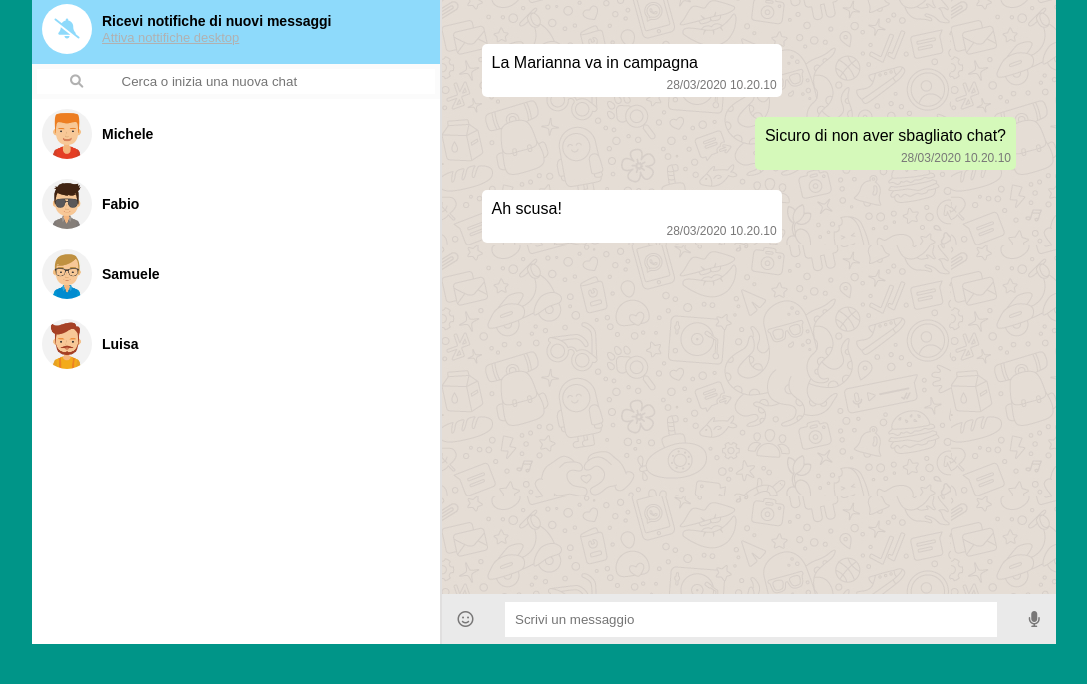
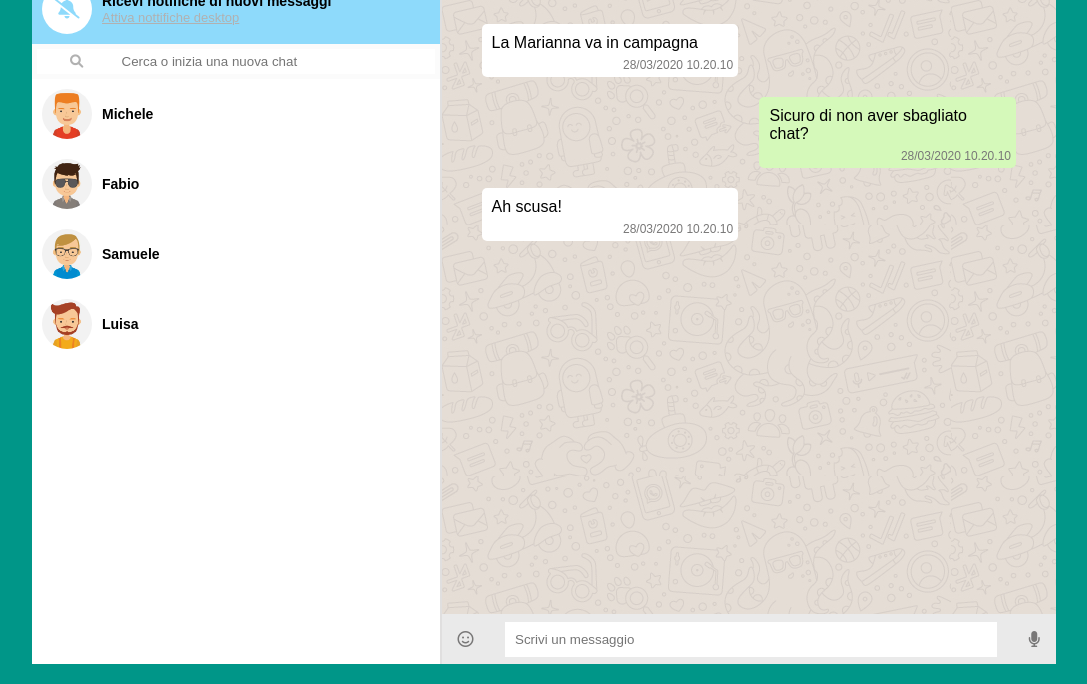
Before and after one commit to radfarelmira/vue-boolzapp, a plain HTML site: page milestone-1/index.html in a window 1280 px wide. Shown: the part 116-800 px from the top of the page, without its empty margins (96-1183 px from the left). Drawn offline with nearby package versions, Linux system fonts and the light colour scheme.

```diff
--- a/milestone-1/css/style.css
+++ b/milestone-1/css/style.css
@@ -28,20 +28,21 @@
 }
 
 /* Container */
-.app-container{
+.app-wrapper{
     width: 100%;
     height: 100vh;
     display: flex;
     justify-content: center;
     align-items: center;
-    background-color: #009588;
+    min-width: 950px;
+    background-color: #009688;
+    background-color: linear-gradient(#009688 0px, #009688 15vh, #dddbd1 15vh, #d2dbdc 100%);;
 }
 
 /* App-wrapper */
-.app-wrapper{
+.app-container{
     width: 80%;
-    min-width: 950px;
-    height: 90vh;
+    height: 95%;
 }
 
 /* MAIN */
@@ -59,8 +60,10 @@
     flex-direction: column;
     background-color: white;
     border-right: 2px solid #e0dfdf;
+    overflow:hidden;
 }
 
+/* COMMON */
 .container{
     display: flex;
     justify-content: space-between;
@@ -134,8 +137,9 @@
     border: none;
 }
 
- /* Section User List */
- nav .user-list{
+/* Section User List */
+nav .user-list{
+    flex-grow: 1;
     overflow-y: auto;
 }
 
@@ -152,8 +156,9 @@
 .user-contact{
     width: 60%;
     height: 100%;
-    /* test */
-    background-color: plum;
+    overflow:hidden;
+    display: flex;
+    flex-direction: column;
 }
 
 /* Section User Access */
@@ -164,7 +169,7 @@
 /*Section Chat Area */
 .user-contact .chat-area{
     width: 100%;
-    height:calc(100% - 120px);
+    flex-grow: 1;
     overflow-y: auto;
     background-image:url(../img/mine.jpg) ;
 }
@@ -176,18 +181,19 @@
 }
 
 .chat-area li{
-    max-width: 300px;
+    max-width: 48%;
+    min-width: 25%;
     border-radius: 5px;
     padding: 10px;
     margin: 10px 0;
     position: relative;
 }
 
-.chat-area .received-sms{
+.chat-area .sms.received{
     background-color: white;
 }
 
-.chat-area .sent-sms{
+.chat-area .sms.sent{
     background-color: #d5f9ba;
     align-self: flex-end;
 }
--- a/milestone-1/index.html
+++ b/milestone-1/index.html
@@ -14,8 +14,8 @@
 <body>
 
     <div id="root">
+        <div class="app-wrapper">
             <div class="app-container">
-            <div class="app-wrapper">
                 <!-- MIAN -->
                 <main>
                     <!--NAV -->
@@ -63,11 +63,9 @@
                     </section>
 
                     <!-- Section User List -->
-                    <section v-for="contact in contacts" class="user-list">
-                        <ul>
-                            <li>
+                    <section  class="user-list">
                         <!-- Single User -->
-                                <div class="single-user">
+                        <div v-for="contact in contacts" class="single-user">
                             <div class="container">
                                 <div class="info">
                                     <div class="image" >
@@ -79,9 +77,6 @@
                                 </div>
                             </div>
                         </div>
-                            </li>
-
-                        </ul>
                     </section>
 
                 </nav>
@@ -114,7 +109,7 @@
                     <section class="chat-area">
                         <ul>
                             <!-- Single sms -->
-                            <li class="received-sms">
+                            <li class="sms received">
                                 <div class="sms-text">
                                     La Marianna va in campagna
                                 </div>
@@ -123,7 +118,7 @@
                             </li>
 
                             <!-- Single sms -->
-                            <li class="sent-sms">
+                            <li class="sms sent">
                                 <div class="sms-text">
                                     Sicuro di non aver sbagliato chat?
                                 </div>
@@ -132,7 +127,7 @@
                             </li>
 
                             <!-- Single sms -->
-                            <li class="received-sms">
+                            <li class="sms received">
                                 <div class="sms-text">
                                     Ah scusa!
                                 </div>
```
Lines whose indentation alone changed are shown as unchanged.
